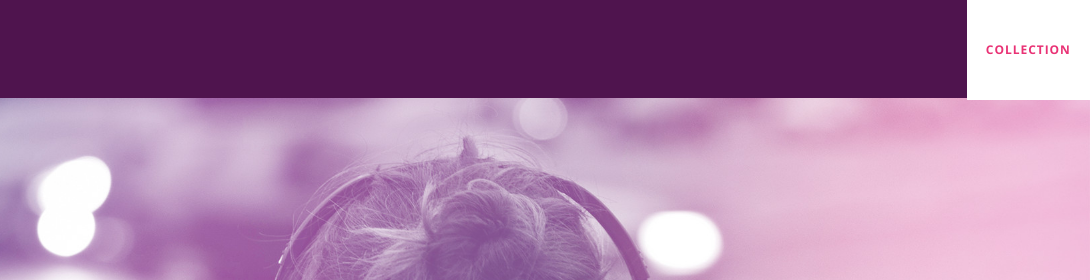
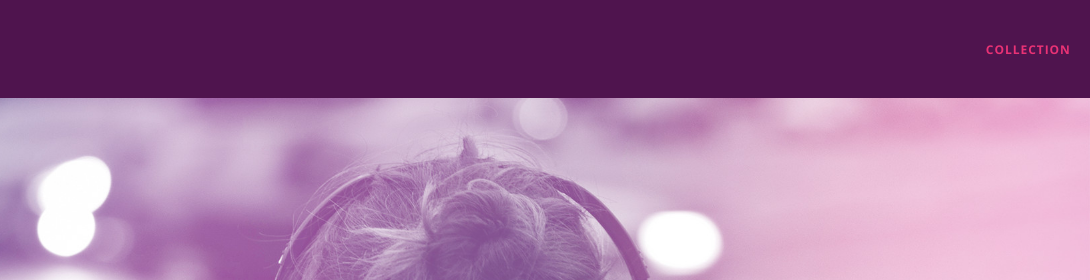
Before and after one commit to Maley1993/bloc-jams, a plain HTML site: page index.html in a window 1280 px wide. In both pictures the pointer is over the link "COLLECTION". Shown: the top 280 px of the page, 190-1280 px from the left. Drawn offline with nearby package versions, Linux system fonts and the light colour scheme.

Commit message:
pseudo class assignment complete

```diff
--- a/styles/main.css
+++ b/styles/main.css
@@ -53,14 +53,12 @@
      cursor: pointer;
  }
 
- /*.links-container .navbar-link:hover {
+ .links-container .navbar-link:hover {
      color: rgb(233,50,117);
- }*/
+ }
 
- .links-container:hover{
+ .links-container:active{
    background-color: white;
-   transition-delay: 0.7s;
-
  }
 
  .navbar-link:hover {
```
